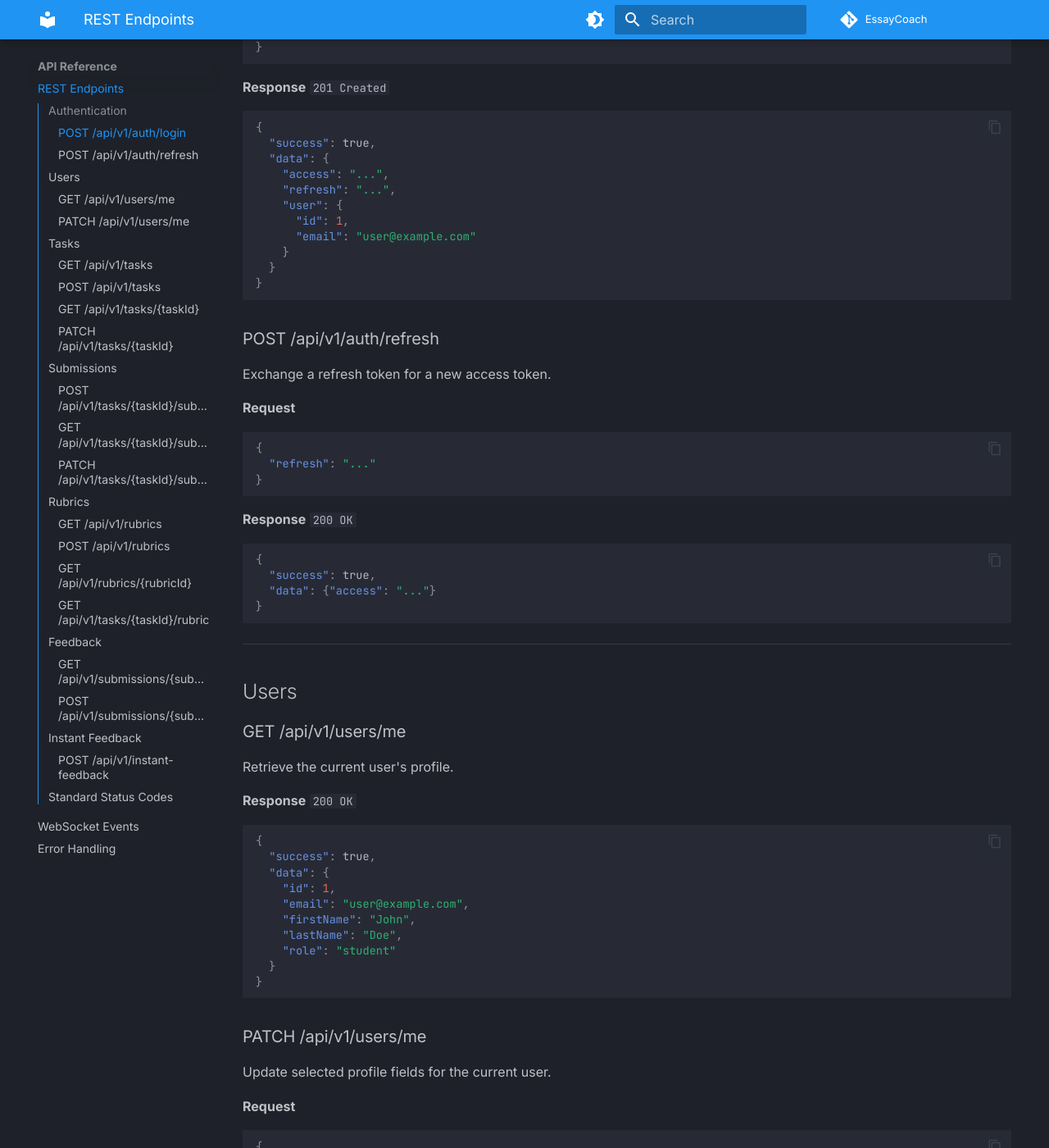
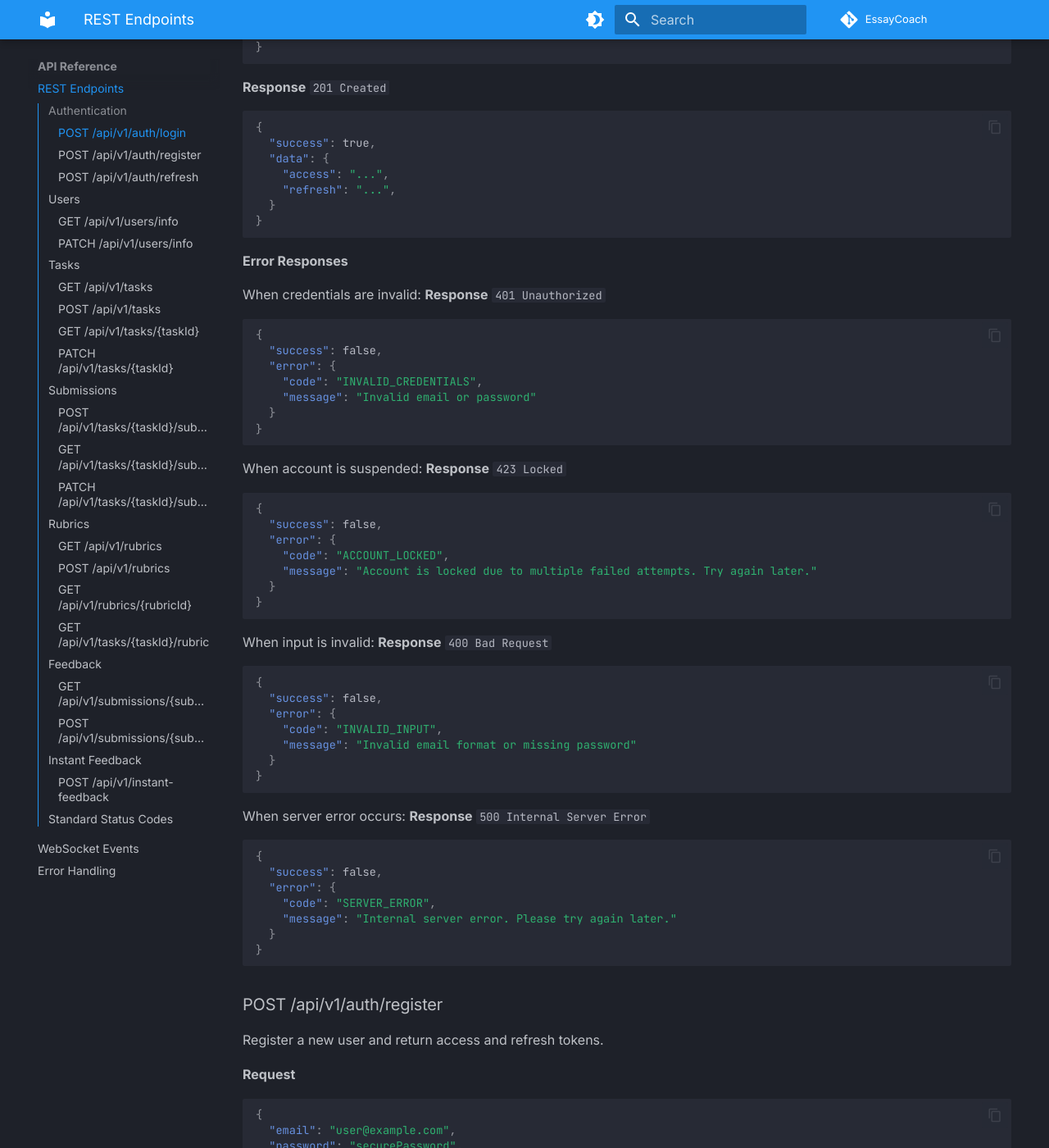
Before and after one commit to 2333xxxx/EssayCoach, an MkDocs documentation site: the page built from docs/api/rest-endpoints.md, in a window 1280 px wide and 1400 px high, scrolled down 740 px. Shown: the whole window at 82% size. Built offline with MkDocs 1.6.1 and Material for MkDocs 9.7.7, drawn with Linux system fonts in a browser that asks for light colours; comment, search, counter and statistics services are not loaded; some of the changed text lies outside the part shown.

Commit message:
docs: enhance error response structure for authentication endpoints

````diff
--- a/docs/api/rest-endpoints.md
+++ b/docs/api/rest-endpoints.md
@@ -35,10 +35,110 @@ Authenticate a user and return access and refresh tokens.
   "data": {
     "access": "...",
     "refresh": "...",
-    "user": {
-      "id": 1,
-      "email": "user@example.com"
-    }
+  }
+}
+```
+
+**Error Responses**
+
+When credentials are invalid:
+**Response** `401 Unauthorized`
+
+```json
+{
+  "success": false,
+  "error": {
+    "code": "INVALID_CREDENTIALS",
+    "message": "Invalid email or password"
+  }
+}
+```
+
+When account is suspended:
+**Response** `423 Locked`
+
+```json
+{
+  "success": false,
+  "error": {
+    "code": "ACCOUNT_LOCKED",
+    "message": "Account is locked due to multiple failed attempts. Try again later."
+  }
+}
+```
+
+When input is invalid:
+**Response** `400 Bad Request`
+
+```json
+{
+  "success": false,
+  "error": {
+    "code": "INVALID_INPUT",
+    "message": "Invalid email format or missing password"
+  }
+}
+```
+
+When server error occurs:
+**Response** `500 Internal Server Error`
+
+```json
+{
+  "success": false,
+  "error": {
+    "code": "SERVER_ERROR",
+    "message": "Internal server error. Please try again later."
+  }
+}
+```
+
+### POST /api/v1/auth/register
+Register a new user and return access and refresh tokens.
+
+**Request**
+
+```json
+{
+  "email": "user@example.com",
+  "password": "securePassword",
+}
+```
+
+**Response** `201 Created`
+
+```json
+{
+  "success": true,
+  "message": "User registered successfully",
+  "data": {
+    "access": "...",
+    "refresh": "...",
+  }
+}
+```
+When email is already taken:
+**Response** `409 Conflict`
+
+```json
+{
+  "success": false,
+  "error": {
+    "code": "EMAIL_TAKEN",
+    "message": "Email is already registered"
+  }
+}
+```
+
+When email is non-existent:
+**Response** `404 Not Found`
+
+```json
+{
+  "success": false,
+  "error": {
+    "code": "EMAIL_NOT_FOUND",
+    "message": "Email is not registered"
   }
 }
 ```
@@ -67,7 +167,7 @@ Exchange a refresh token for a new access token.
 
 ## Users
 
-### GET /api/v1/users/me
+### GET /api/v1/users/info
 Retrieve the current user's profile.
 
 **Response** `200 OK`
@@ -85,7 +185,7 @@ Retrieve the current user's profile.
 }
 ```
 
-### PATCH /api/v1/users/me
+### PATCH /api/v1/users/info
 Update selected profile fields for the current user.
 
 **Request**
````
